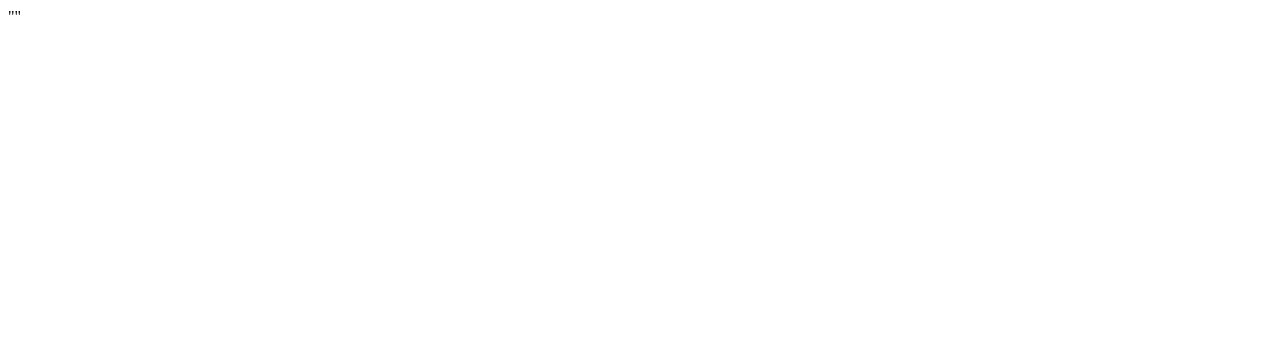
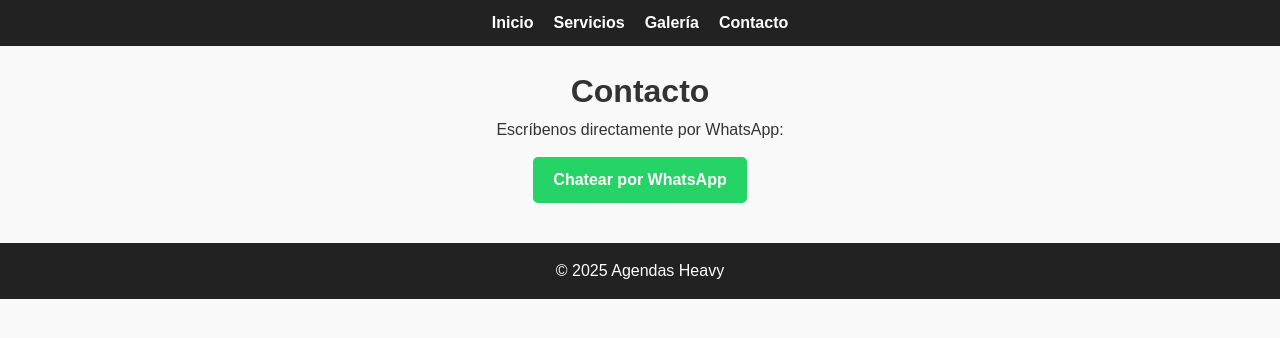
Before and after one commit to BastianLazo/agendas-heavy, a plain HTML site: page contacto.html in a window 1280 px wide. Drawn offline with Linux system fonts and the light colour scheme.

Commit message:
Update contacto.html

```diff
--- a/contacto.html
+++ b/contacto.html
@@ -1 +1,31 @@
-""
+<!DOCTYPE html>
+<html lang="es">
+<head>
+  <meta charset="UTF-8">
+  <meta name="viewport" content="width=device-width, initial-scale=1.0">
+  <title>Agendas Heavy - Contacto</title>
+  <link rel="stylesheet" href="style.css">
+</head>
+<body>
+  <header>
+    <nav>
+      <ul class="nav">
+        <li><a href="index.html">Inicio</a></li>
+        <li><a href="servicios.html">Servicios</a></li>
+        <li><a href="galeria.html">Galería</a></li>
+        <li><a href="contacto.html">Contacto</a></li>
+      </ul>
+    </nav>
+  </header>
+
+  <main>
+    <h1>Contacto</h1>
+    <p>Escríbenos directamente por WhatsApp:</p>
+    <a class="whatsapp-btn" href="https://wa.me/569XXXXXXXX" target="_blank">Chatear por WhatsApp</a>
+  </main>
+
+  <footer>
+    <p>&copy; 2025 Agendas Heavy</p>
+  </footer>
+</body>
+</html>
```
